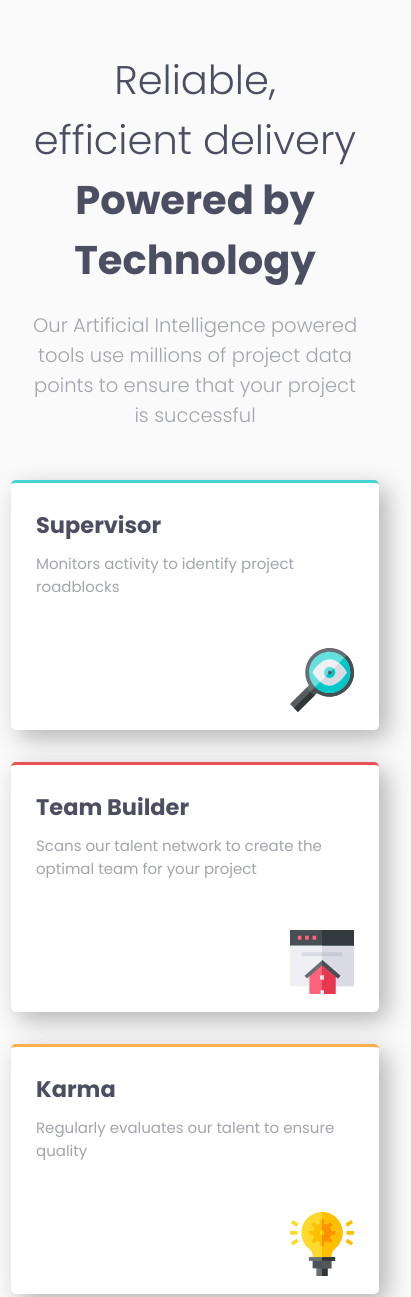
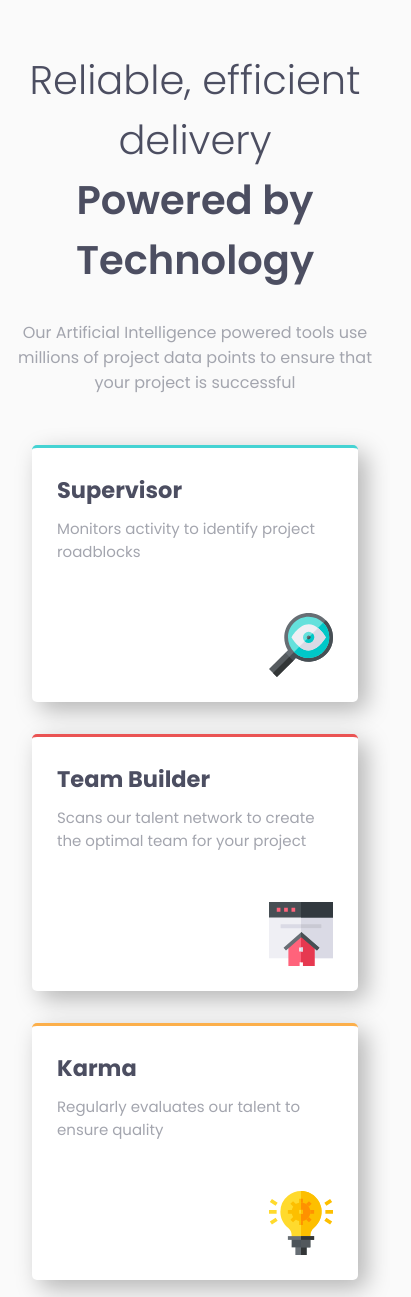
Before and after one commit to ToprakPehleeone/four-card-feature-section-master, a plain HTML site: page index.html in a window 390 px wide. Shown: the top 1297 px of the page, 411 px wide, since content can reach past the window. Drawn offline with Linux system fonts and the light colour scheme.

Commit message:
Changed html and css code to be more clean and responsive

```diff
--- a/index.html
+++ b/index.html
@@ -19,32 +19,28 @@
     <link rel="stylesheet" href="style.css" />
     <title>Frontend Mentor | Four card feature section</title>
   </head>
-  <header>
-    <div class="wrapper">
-      <h1 id="header_light">Reliable, efficient delivery</h1>
-      <h1>Powered by Technology</h1>
-      <h3 id="header_h3">
+
+  <body>
+    <div class="main_header">
+      <h1 id="header">Reliable, efficient delivery</h1>
+      <p id="p_main">Powered by Technology</p>
+      <p id="p_info">
         Our Artificial Intelligence powered tools use millions of project data
         points to ensure that your project is successful
-      </h3>
+      </p>
     </div>
-  </header>
-  <body>
-    <section class="main_section">
-      <div class="container_main">
-        <div class="col">
+
+    <main class="container_main">
       <div class="content_box" id="cyan">
         <h2>Supervisor</h2>
         <p>Monitors activity to identify project roadblocks</p>
         <img src="./images/icon-supervisor.svg" alt="" class="svg_icon" />
       </div>
-        </div>
-        <div class="col">
+
       <div class="content_box" id="red">
         <h2>Team Builder</h2>
         <p>
-              Scans our talent network to create the optimal team for your
-              project
+          Scans our talent network to create the optimal team for your project
         </p>
         <img src="./images/icon-team-builder.svg" alt="" class="svg_icon" />
       </div>
@@ -53,17 +49,12 @@
         <p>Regularly evaluates our talent to ensure quality</p>
         <img src="./images/icon-karma.svg" alt="" class="svg_icon" />
       </div>
-        </div>
-        <div class="col">
+
       <div class="content_box" id="blue">
         <h2>Calculator</h2>
-            <p>
-              Uses data from past projects to provide better delivery estimates
-            </p>
+        <p>Uses data from past projects to provide better delivery estimates</p>
         <img src="./images/icon-calculator.svg" alt="" class="svg_icon" />
       </div>
-        </div>
-      </div>
-    </section>
+    </main>
   </body>
 </html>
--- a/style.css
+++ b/style.css
@@ -10,21 +10,31 @@ body {
   background-color: hsl(0, 0%, 98%);
   margin-top: 50px;
 }
-header {
-  text-align: center;
-  width: 100%;
-}
 
-.wrapper {
-  max-width: 650px;
-  margin: auto;
-  padding-inline: 2rem;
-}
-
-h1 {
+h1,
+#p_main {
   text-align: center;
   font-size: 2.5rem;
   color: hsl(234, 12%, 34%);
+}
+
+.main_header {
+  max-width: 550px;
+  margin: auto;
+}
+
+#header {
+  font-weight: 300;
+}
+
+#p_main {
+  font-weight: 600;
+}
+
+#p_info {
+  text-align: center;
+  margin-top: 30px;
+  font-size: 1rem;
 }
 
 h2 {
@@ -37,91 +47,63 @@ div p {
 
 #red {
   border-top: 3px solid hsl(0, 78%, 62%);
+  grid-area: 1 / 2 / 3 / 3;
 }
 
 #cyan {
   border-top: 3px solid hsl(180, 62%, 55%);
+  grid-area: 2 / 1 / 4 / 2;
 }
 
 #orange {
   border-top: 3px solid hsl(34, 97%, 64%);
+  grid-area: 3 / 2 / 5 / 3;
 }
 
 #blue {
   border-top: 3px solid hsl(212, 86%, 64%);
-}
-
-#header_light {
-  font-weight: 300;
-}
-#header_h3 {
-  text-align: center;
-  padding-top: 20px;
-  width: 100%;
-  margin: auto;
-  font-weight: 300;
-  color: hsl(229, 6%, 66%);
-}
-
-.main_section {
-  display: flex;
-  justify-content: center;
+  grid-area: 2 / 3 / 4 / 4;
 }
 
 .container_main {
-  margin: auto;
+  max-width: 100%;
   padding-inline: 2rem;
   display: grid;
   grid-template-columns: auto auto auto;
+  grid-template-rows: auto auto auto auto;
+  justify-content: center;
   margin-top: 50px;
   gap: 2rem;
-}
-
-.col {
-  display: grid;
-  gap: 2rem;
-
-  justify-content: center;
-  align-content: center;
 }
 
 .content_box {
   box-shadow: 8px 8px 25px rgba(0, 0, 0, 0.288);
   border-radius: 5px;
   padding: 25px;
-  width: 23rem;
-  height: 250px;
+  max-width: 22rem;
   background-color: white;
 }
 
-.content_box p{
-    padding-top: 10px;
+.content_box p {
+  padding-top: 10px;
 }
 
-.svg_icon{
-    display: inline;
-    float: right;
-    padding-top: 50px;
+.svg_icon {
+  display: inline;
+  float: right;
+  padding-top: 50px;
 }
 
-.attribution {
-  font-size: 11px;
-  text-align: center;
-}
-.attribution a {
-  color: hsl(228, 45%, 44%);
-}
-
-@media (max-width: 600px) {
-  header {
-    font-size: clamp(1rem, 0.8rem + 1vw, 3rem);
-  }
-}
-
-@media (max-width: 1250px) {
+@media (max-width: 1050px) {
   .container_main {
     display: flex;
     flex-direction: column;
-    justify-content: center;
+    align-items: center;
+  }
+  .content_box {
+    min-width: 100%;
+  }
+  .main_header {
+    padding-inline: 1rem;
   }
 }
```
Also changed, not shown: 1 other file. Lines whose indentation alone changed are shown as unchanged.
